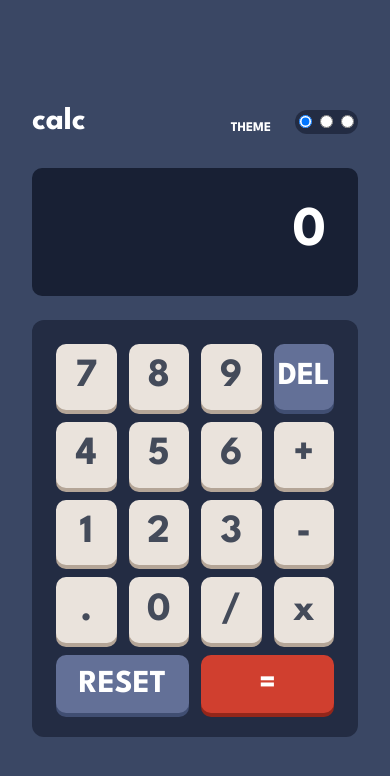
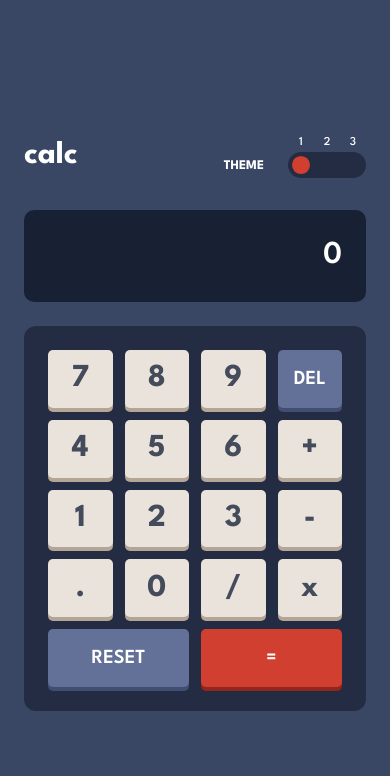
Before and after one commit to zulmy-azhary/calculator-app, a Svelte app: page / in a window 390 px wide. Shown: the top 776 px of the page. Built offline with nearby package versions, Linux system fonts and the light colour scheme.

Commit message:
Fix toggle switch, update style for mobile screen

```diff
--- a/src/app.css
+++ b/src/app.css
@@ -96,7 +96,7 @@ body {
   max-width: calc(var(--desktop) / 2.25);
   width: 100%;
   margin: 0 auto;
-  padding: 2rem;
+  padding: 1.5rem;
   display: flex;
   flex-direction: column;
   row-gap: 2rem;
@@ -111,15 +111,13 @@ h1,
 h2,
 h3,
 h4,
-h5,
 h6,
 p {
   line-height: normal;
 }
-/*
-@media (prefers-color-scheme: light) {
-  :root {
-    color: #213547;
-    background-color: #ffffff;
+
+@media (min-width: 768px) {
+  #app {
+    padding: 2rem;
   }
-} */
+}
--- a/src/components/Header.svelte
+++ b/src/components/Header.svelte
@@ -1,4 +1,6 @@
 <script lang="ts">
+  import { ToggleItem } from ".";
+
   const themeList = [null, "theme-2", "theme-3"];
   $: handleTheme(themeList, themeIndex);
   $: themeIndex = checkStorage();
@@ -26,8 +28,6 @@
     const target = e.target as HTMLInputElement;
     themeIndex = +target.value;
   };
-
-  $: position = themeIndex === 0 ? 0 : themeIndex === 1 ? 50 : 100;
 </script>
 
 <header>
@@ -35,10 +35,15 @@
   <div class="theme">
     <h5>Theme</h5>
     <div class="toggle">
-      <div class="toggle-radio" style="--position: {position};">
-        <input type="radio" bind:group={themeIndex} name="theme" value={0} on:click={toggle} />
-        <input type="radio" bind:group={themeIndex} name="theme" value={1} on:click={toggle} />
-        <input type="radio" bind:group={themeIndex} name="theme" value={2} on:click={toggle} />
+      <div class="toggle-title">
+        <p>1</p>
+        <p>2</p>
+        <p>3</p>
+      </div>
+      <div class="toggle-radio">
+        <ToggleItem {themeIndex} value={0} on:click={toggle} />
+        <ToggleItem {themeIndex} value={1} on:click={toggle} />
+        <ToggleItem {themeIndex} value={2} on:click={toggle} />
       </div>
     </div>
   </div>
@@ -70,13 +75,34 @@
 
   .toggle {
     display: flex;
+    flex-direction: column;
     justify-content: center;
     align-items: center;
-    column-gap: 0.5rem;
     user-select: none;
   }
 
+  .toggle-title {
+    display: flex;
+    justify-content: center;
+    align-items: center;
+    width: 100%;
+    padding: 0.25rem;
+    column-gap: 0.5rem;
+  }
+
+  .toggle-title p {
+    text-align: center;
+    flex: 1;
+    color: var(--textScreen);
+    font-size: 0.75rem;
+    font-weight: 500;
+  }
+
   .toggle-radio {
+    --height: 26px;
+    --width: calc(var(--height) * 3);
+    width: var(--width);
+    height: var(--height);
     display: flex;
     justify-content: center;
     align-items: center;
@@ -85,18 +111,5 @@
     padding: 0.25rem;
     border-radius: 15px;
     column-gap: 0.5rem;
-    min-height: 1.5rem;
   }
-
-  /* .toggle-radio:after {
-    position: absolute;
-    content: "";
-    width: .875rem;
-    height: .875rem;
-    left: var(--position);
-    top: 50%;
-    transform: translateY(-50%);
-    background-color: var(--bgKeyAccent);
-    border-radius: 50%;
-  } */
 </style>
--- a/src/components/Key.svelte
+++ b/src/components/Key.svelte
@@ -34,9 +34,9 @@
     align-items: center;
     padding: 0.9rem 1rem;
     border: none;
-    border-radius: 10px;
+    border-radius: 5px;
     font-family: "League Spartan";
-    font-size: 2.5rem;
+    font-size: 2rem;
     font-weight: 700;
     transition: transform 0.2s, box-shadow 0.2s;
     background-color: var(--bgColor);
@@ -58,20 +58,24 @@
     --boxShadow: var(--bgKeyMainShadow);
   }
 
+  .secondary,
+  .accent {
+    text-transform: uppercase;
+    font-size: 1.25rem;
+    font-weight: 600;
+    padding: 1.25rem 1rem;
+  }
+
   .secondary {
     --bgColor: var(--bgKeySecondary);
     --color: var(--textSecondary);
     --boxShadow: var(--bgKeySecondaryShadow);
-    text-transform: uppercase;
-    font-size: 2rem;
   }
 
   .accent {
     --bgColor: var(--bgKeyAccent);
     --color: var(--textAccent);
     --boxShadow: var(--bgKeyAccentShadow);
-    text-transform: uppercase;
-    font-size: 2rem;
   }
 
   .col-span-1 {
@@ -81,4 +85,17 @@
   .col-span-2 {
     grid-column: span 2 / span 2;
   }
+
+  @media (min-width: 768px) {
+    button {
+      font-size: 2.5rem;
+      border-radius: 10px;
+      padding: 1rem;
+    }
+
+    .secondary,
+    .accent {
+      font-size: 2rem;
+    }
+  }
 </style>
--- a/src/components/Keypad.svelte
+++ b/src/components/Keypad.svelte
@@ -10,7 +10,6 @@
 
   // Func for number keys
   const appendNumber = (number: number) => {
-    if ($calc.length >= 14) return;
     if ($calc === initialValue) {
       $calc = number.toString();
       return;
@@ -19,6 +18,7 @@
       $calc = "";
       waitingSecondValue = false;
     }
+    if ($calc.length >= 14) return;
 
     $calc += number;
   };
@@ -123,7 +123,7 @@
     border-radius: 12px;
   }
 
-  @media (min-width: 1440px) {
+  @media (min-width: 768px) {
     .keypad {
       gap: 2rem;
       padding: 2rem;
--- a/src/components/Screen.svelte
+++ b/src/components/Screen.svelte
@@ -22,7 +22,7 @@
 
 <style scoped>
   .screen {
-    padding: 2.5rem 2rem;
+    padding: 1.5rem;
     text-align: end;
     background-color: var(--bgScreen);
     color: var(--textScreen);
@@ -34,8 +34,19 @@
   }
 
   .output {
-    font-size: 3.5rem;
-    line-height: 3rem;
-    font-weight: 700;
+    font-size: 2rem;
+    line-height: 2.75rem;
+    font-weight: 600;
+  }
+
+  @media (min-width: 768px) {
+    .screen {
+      padding: 2.5rem 2rem;
+    }
+    .output {
+      font-size: 3.5rem;
+      line-height: 3rem;
+      font-weight: 700;
+    }
   }
 </style>
--- /dev/null
+++ b/src/components/ToggleItem.svelte
@@ -0,0 +1,38 @@
+<script lang="ts">
+  export let themeIndex: number;
+  export let value: number;
+</script>
+
+<label>
+  <input type="radio" bind:group={themeIndex} name="theme" {value} on:click />
+  <span />
+</label>
+
+<style scoped>
+  label {
+    height: calc(var(--height) / 1.45);
+    width: var(--height);
+    position: relative;
+    border-radius: 50%;
+  }
+
+  input, span {
+    position: absolute;
+    inset: 0;
+    opacity: 0;
+  }
+
+  span {
+    background-color: var(--bgKeyAccent);
+    border-radius: 50%;
+    transition: 0.2s;
+  }
+
+  input[type="radio"]:checked ~ span {
+    opacity: 1;
+  }
+
+  input[type="radio"]:checked ~ span:hover {
+    filter: brightness(125%);
+  }
+</style>
--- a/src/components/index.ts
+++ b/src/components/index.ts
@@ -2,3 +2,4 @@ export { default as Header } from "./Header.svelte";
 export { default as Key } from "./Key.svelte";
 export { default as Screen } from "./Screen.svelte";
 export { default as Keypad } from "./Keypad.svelte";
+export { default as ToggleItem } from "./ToggleItem.svelte";
```
